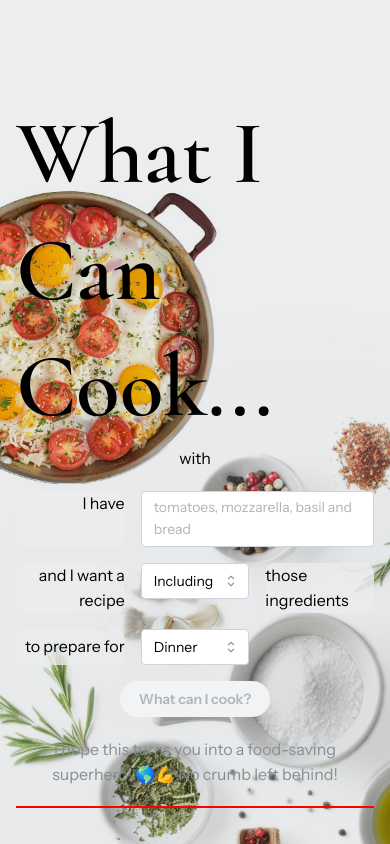
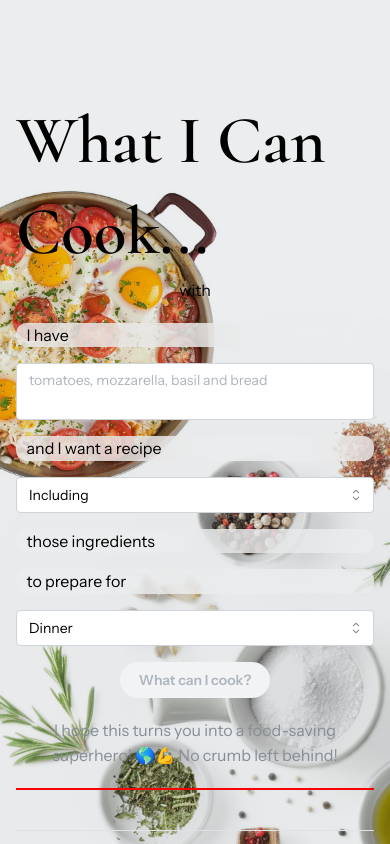
Before and after one commit to mitoni/wicc, a Next.js app in the folder frontend/: page / in a window 390 px wide. Shown: the top 844 px of the page. Built offline with nearby package versions, Linux system fonts and the light colour scheme.

Commit message:
feat(frontend): add mobile view

```diff
--- a/frontend/src/app/page.tsx
+++ b/frontend/src/app/page.tsx
@@ -206,7 +206,13 @@ export default function Home() {
           pb={theme.spacing.lg}
           style={{ zIndex: 19 }}
         >
-          <Title order={1}>What I Can Cook...</Title>
+          <Title order={1} visibleFrom="md">
+            What I Can Cook...
+          </Title>
+
+          <Title order={1} size={"h2"} hiddenFrom="md">
+            What I Can Cook...
+          </Title>
 
           <div>
             <span>with </span>
@@ -216,19 +222,24 @@ export default function Home() {
 
         <Form form={form} onSubmit={handleSubmit}>
           <Grid>
-            <Grid.Col span={4}>
+            <Grid.Col span={{ sm: 12, md: 4 }}>
               <Flex
                 h={"100%"}
-                justify={"end"}
+                justify={{ sm: "start", md: "end" }}
                 align={"start"}
                 bg={"#ebedeecc"}
-                style={{ borderRadius: "0.66rem" }}
+                px={"0.66rem"}
+                style={{
+                  borderRadius: "0.66rem",
+                  backdropFilter: "blur(30px)",
+                  WebkitBackdropFilter: "blur(30px)",
+                }}
               >
                 I have
               </Flex>
             </Grid.Col>
 
-            <Grid.Col span={8}>
+            <Grid.Col span={{ sm: 12, md: 8 }}>
               <Textarea
                 style={{ margin: "auto" }}
                 w={"100%"}
@@ -237,19 +248,24 @@ export default function Home() {
               />
             </Grid.Col>
 
-            <Grid.Col span={4} ta={"right"}>
+            <Grid.Col span={{ sm: 12, md: 4 }} ta={"right"}>
               <Flex
                 h={"100%"}
-                justify={"end"}
+                justify={{ sm: "start", md: "end" }}
                 align={"center"}
                 bg={"#ebedeecc"}
-                style={{ borderRadius: "0.66rem" }}
+                px={"0.66rem"}
+                style={{
+                  borderRadius: "0.66rem",
+                  backdropFilter: "blur(30px)",
+                  WebkitBackdropFilter: "blur(30px)",
+                }}
               >
                 and I want a recipe
               </Flex>
             </Grid.Col>
 
-            <Grid.Col span={4}>
+            <Grid.Col span={{ sm: 12, md: 4 }}>
               <Select
                 allowDeselect={false}
                 w={"100%"}
@@ -262,31 +278,45 @@ export default function Home() {
               />
             </Grid.Col>
 
-            <Grid.Col span={4} ta={"left"} style={{ verticalAlign: "middle" }}>
+            <Grid.Col
+              span={{ sm: 12, md: 4 }}
+              ta={"left"}
+              style={{ verticalAlign: "middle" }}
+            >
               <Flex
                 h={"100%"}
                 justify={"start"}
                 align={"center"}
                 bg={"#ebedeecc"}
-                style={{ borderRadius: "0.66rem" }}
+                px={"0.66rem"}
+                style={{
+                  borderRadius: "0.66rem",
+                  backdropFilter: "blur(30px)",
+                  WebkitBackdropFilter: "blur(30px)",
+                }}
               >
                 those ingredients
               </Flex>
             </Grid.Col>
 
-            <Grid.Col span={4} ta={"right"}>
+            <Grid.Col span={{ sm: 12, md: 4 }} ta={"right"}>
               <Flex
                 h={"100%"}
-                justify={"end"}
+                justify={{ sm: "start", md: "end" }}
                 align={"center"}
                 bg={"#ebedeecc"}
-                style={{ borderRadius: "0.66rem" }}
+                px={"0.66rem"}
+                style={{
+                  borderRadius: "0.66rem",
+                  backdropFilter: "blur(30px)",
+                  WebkitBackdropFilter: "blur(30px)",
+                }}
               >
                 to prepare for
               </Flex>
             </Grid.Col>
 
-            <Grid.Col span={4}>
+            <Grid.Col span={{ sm: 12, md: 4 }}>
               <Select
                 allowDeselect={false}
                 w={"100%"}
```
